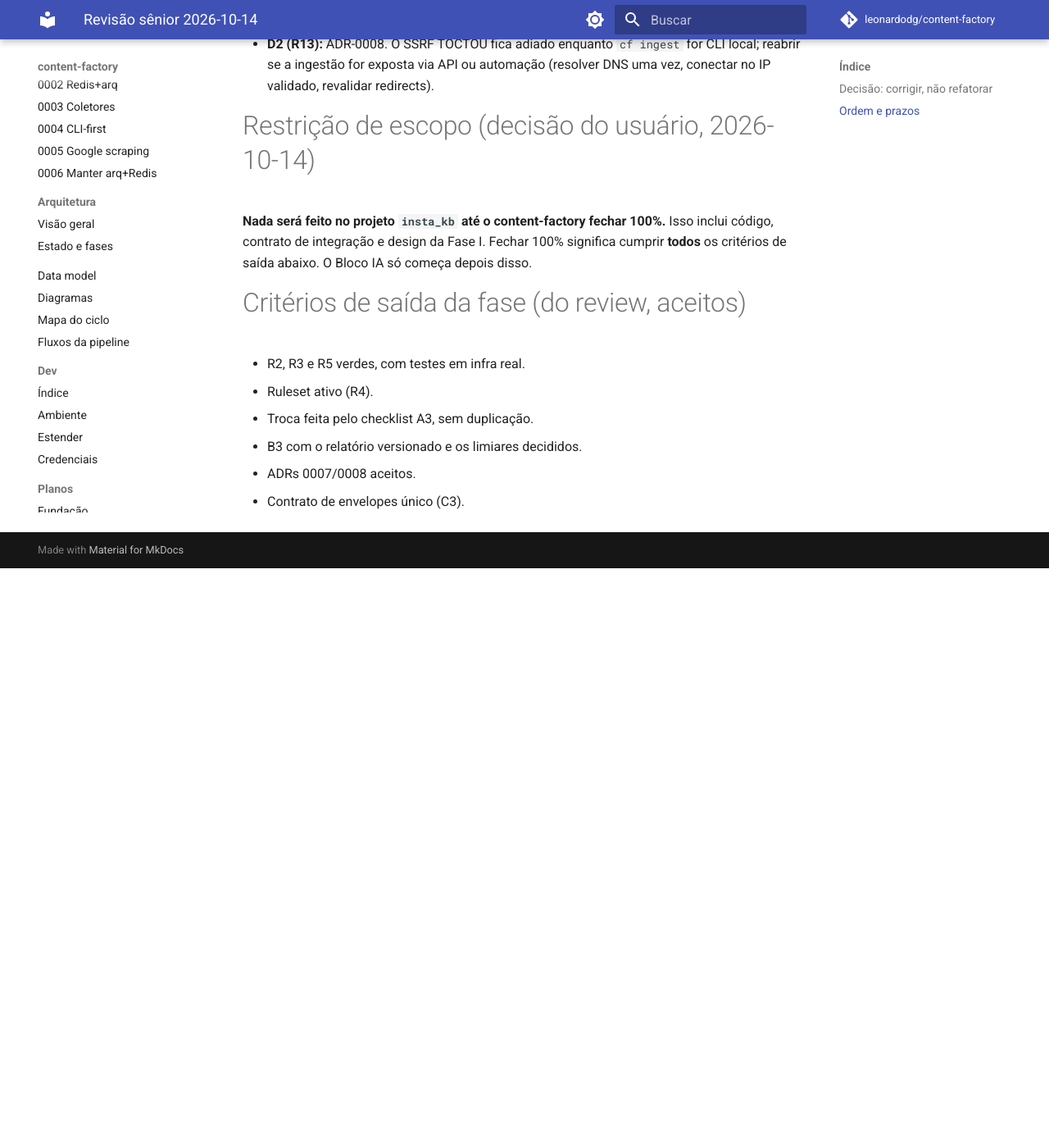
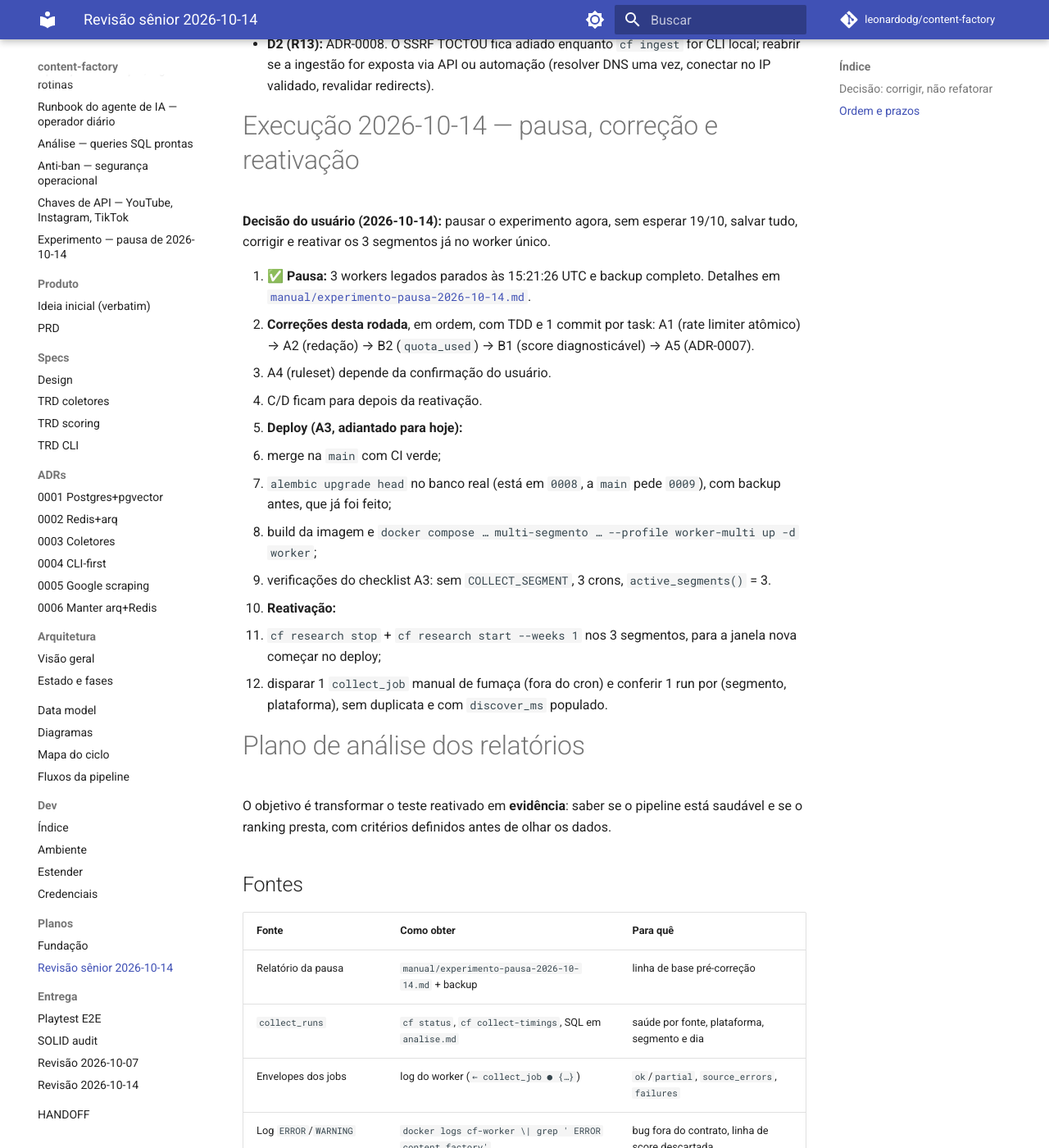
Before and after one commit to leonardodg/content-factory, an MkDocs documentation site: the page built from docs/ai-plans/2026-10-14-content-factory-revisao-senior.md, in a window 1280 px wide and 1400 px high, scrolled down 6781 px. Shown: the whole window at 82% size. Built offline with MkDocs 1.6.1 and Material for MkDocs 9.7.7, drawn with Linux system fonts in a browser that asks for light colours; comment, search, counter and statistics services are not loaded; before the commit the page ends 7474 px from its top, so only the background shows below that; some of the changed text lies outside the part shown.

Commit message:
docs: pausa do experimento (backup + resultados) e plano de execução/análise
Experimento pausado 2026-10-14 15:21:26 UTC por decisão do usuário; backup
local completo (dump validado, CSVs, logs, Redis, metadados). Relatório só
com agregados. Plano: escopo desta rodada (A1, A2, B2, B1, A5 + deploy A3 +
reativação com campanhas novas) e plano de análise dos relatórios
(fontes, cadência D0/diário/D+3/D+7, perguntas, limiares propostos).

Co-Authored-By: Claude Opus 5.5 <noreply@anthropic.com>
Claude-Session: https://claude.ai/code/session_01MukVk9tmY1SbNMkib7uHyt

```diff
--- a/docs/ai-plans/2026-10-14-content-factory-revisao-senior.md
+++ b/docs/ai-plans/2026-10-14-content-factory-revisao-senior.md
@@ -278,6 +278,94 @@ mesmo cenário pela CLI e pelo worker produz os mesmos campos.
   for CLI local; reabrir se a ingestão for exposta via API ou automação
   (resolver DNS uma vez, conectar no IP validado, revalidar redirects).
 
+# Execução 2026-10-14 — pausa, correção e reativação
+
+**Decisão do usuário (2026-10-14):** pausar o experimento agora, sem
+esperar 19/10, salvar tudo, corrigir e reativar os 3 segmentos já no worker
+único.
+
+1. ✅ **Pausa:** 3 workers legados parados às 15:21:26 UTC e backup
+   completo. Detalhes em
+   [`manual/experimento-pausa-2026-10-14.md`](../manual/experimento-pausa-2026-10-14.md).
+2. **Correções desta rodada**, em ordem, com TDD e 1 commit por task:
+   A1 (rate limiter atômico) → A2 (redação) → B2 (`quota_used`) → B1
+   (score diagnosticável) → A5 (ADR-0007).
+   - A4 (ruleset) depende da confirmação do usuário.
+   - C/D ficam para depois da reativação.
+3. **Deploy (A3, adiantado para hoje):**
+   - merge na `main` com CI verde;
+   - `alembic upgrade head` no banco real (está em `0008`, a `main` pede
+     `0009`), com backup antes, que já foi feito;
+   - build da imagem e `docker compose … multi-segmento … --profile
+     worker-multi up -d worker`;
+   - verificações do checklist A3: sem `COLLECT_SEGMENT`, 3 crons,
+     `active_segments()` = 3.
+4. **Reativação:**
+   - `cf research stop` + `cf research start --weeks 1` nos 3 segmentos,
+     para a janela nova começar no deploy;
+   - disparar 1 `collect_job` manual de fumaça (fora do cron) e conferir 1
+     run por (segmento, plataforma), sem duplicata e com `discover_ms`
+     populado.
+
+# Plano de análise dos relatórios
+
+O objetivo é transformar o teste reativado em **evidência**: saber se o
+pipeline está saudável e se o ranking presta, com critérios definidos antes
+de olhar os dados.
+
+## Fontes
+
+| Fonte | Como obter | Para quê |
+| --- | --- | --- |
+| Relatório da pausa | `manual/experimento-pausa-2026-10-14.md` + backup | linha de base pré-correção |
+| `collect_runs` | `cf status`, `cf collect-timings`, SQL em `analise.md` | saúde por fonte, plataforma, segmento e dia |
+| Envelopes dos jobs | log do worker (`← collect_job ● {…}`) | `ok`/`partial`, `source_errors`, `failures` |
+| Log `ERROR`/`WARNING` | `docker logs cf-worker \| grep ' ERROR content_factory'` | bug fora do contrato, linha de score descartada |
+| `video_metrics` / `video_scores` | SQL + `cf score-sample` / `cf score-correlation` | cobertura, estabilidade, ranking |
+| Redis `cf:cb:*`, `cf:rl:*` | `redis-cli --scan` | breaker aberto, janela de cota |
+
+## Cadência
+
+| Quando | Análise | Saída |
+| --- | --- | --- |
+| **D0 (deploy)** | fumaça: 1 run por (segmento, plataforma), sem duplicata, `discover_ms`/`persist_ms`/`quota_used` preenchidos, nenhum `ERROR` inesperado | ok/não ok no HANDOFF |
+| **Diário (após o collect das 20:00)** | ok/failed/blocked por coletor e fonte; `source_errors` do research; breakers abertos; `ERROR` no log | 1 linha por dia em `manual/experimento-reativado.md` |
+| **D+3** | cobertura de métricas (views, 2 snapshots); duração por plataforma comparada à linha de base; comparar o research que gravou com o que falhou | tabela de cobertura + nota |
+| **D+7 (fim da janela)** | validação do ranking B3 completa: estabilidade, ablação, sensibilidade, concordância humana, utilidade; anotação manual via `score-sample` | `manual/validacao-ranking.md` com veredito contra os limiares |
+
+## Perguntas que cada relatório responde
+
+1. **Coleta saudável?**
+   - por plataforma: % `ok` e erros por código;
+   - `rate_limited`/`blocked` sem causa externa é bug ou limite mal
+     calibrado.
+2. **Research útil?**
+   - `web_found`/`trends_found` por dia;
+   - quantos vídeos vieram **só** da busca social por keyword
+     (`video_segments.discovery_source`);
+   - a fase social roda mesmo com o Trends caindo?
+3. **Re-medição funciona?** % de vídeos com 2 ou mais snapshots e
+   intervalo médio entre eles.
+4. **Score diagnosticável?** `failures` do score com zeros esperados;
+   qualquer `data_error` vira investigação.
+5. **Ranking presta?** Os critérios do B3, com os limiares abaixo, fixados
+   **antes** de D+7.
+
+## Limiares (propostos; o usuário aprova antes de D+7)
+
+| Critério | Limiar proposto |
+| --- | --- |
+| Runs `ok` por plataforma ativa (YouTube, web, Instagram) | ≥ 90% |
+| Research com pelo menos 1 fonte ok por dia | 100% dos dias |
+| Cobertura de `views` (YouTube) | ≥ 80% |
+| Vídeos com 2 snapshots após D+3 | ≥ 60% |
+| Estabilidade do ranking (Spearman entre scores consecutivos) | ≥ 0,7 |
+| Concordância humana (Spearman) | ≥ 0,5 |
+| Utilidade no top-20 (anotação) | ≥ 60% |
+
+Fora do limiar: abrir achado no `REVISAO_*` com evidência. Não ajustar
+pesos sem passar pelo B3.
+
 # Restrição de escopo (decisão do usuário, 2026-10-14)
 
 **Nada será feito no projeto `insta_kb` até o content-factory fechar 100%.**
--- /dev/null
+++ b/docs/manual/experimento-pausa-2026-10-14.md
@@ -0,0 +1,98 @@
+# Experimento — pausa de 2026-10-14
+
+O experimento de 7 dias (3 workers legados, 1 por segmento, imagem
+pré-concorrência) foi **pausado antes do prazo**, por decisão do usuário, em
+**2026-10-14 15:21:26 UTC (12:21 BRT)**. O objetivo foi aplicar as correções
+da [revisão sênior](../REVISAO_2026-10-14.md) e reativar o teste real dos 3
+segmentos já no worker único multi-segmento. Os 3 containers estavam
+ociosos na parada (`j_ongoing=0`, último job às 12:00 UTC) e saíram com
+código 0.
+
+## Backup (local, fora do repositório)
+
+`~/backups/content-factory/2026-10-14-experimento-pausa/`, com permissão `700`:
+
+| Pasta | Conteúdo |
+| --- | --- |
+| `db/contentfactory.dump` | `pg_dump -Fc` completo (validado com `pg_restore --list`: 18 tabelas com dados) |
+| `csv/` | todas as tabelas de `public` em CSV |
+| `logs/` | `docker logs --timestamps` dos 3 workers, do Postgres e do Redis |
+| `redis/` | chaves com TTL por banco + `dump.rdb` |
+| `meta/` | imagens e IDs dos containers, commit da `main`, versão do alembic, compose usados |
+
+Logs e dump **não** vão para o git: podem conter dados de terceiros e
+mensagens de bibliotecas não redigidas (ver R3 da revisão).
+
+Restaurar em um Postgres **descartável**:
+`pg_restore -d <db> --no-owner db/contentfactory.dump`.
+
+## Janela e volume
+
+| Segmento | Primeira run (UTC) | Última run (UTC) | Runs | Vídeos únicos | Plataformas com vídeo |
+| --- | --- | --- | --- | --- | --- |
+| resina-artesanal | 2026-10-13 11:00 | 2026-10-14 12:00 | 21 | 12 | 2 |
+| sabonetes-artesanais | 2026-10-13 11:00 | 2026-10-14 12:00 | 15 | 13 | 3 |
+| velas-artesanais | 2026-10-13 16:50 | 2026-10-14 12:00 | 13 | 11 | 3 |
+
+São cerca de 1,5 dia de coleta. Cada um dos 3 segmentos ficou com
+**36 vídeos únicos**.
+
+## Por coletor
+
+| Segmento | Coletor | Status | Runs | Found | Inserted | Updated |
+| --- | --- | --- | --- | --- | --- | --- |
+| resina | instagram | ok | 6 | 0 | 0 | 0 |
+| resina | tiktok | failed (`auth_expired`) | 3 | 0 | 0 | 0 |
+| resina | web | ok | 6 | 18 | 9 | 9 |
+| resina | youtube | ok | 6 | 18 | 3 | 15 |
+| sabonetes | instagram | ok | 4 | 12 | 3 | 9 |
+| sabonetes | tiktok | failed (`auth_expired`) | 3 | 0 | 0 | 0 |
+| sabonetes | web | ok | 4 | 12 | 5 | 7 |
+| sabonetes | youtube | ok | 4 | 12 | 5 | 7 |
+| velas | instagram | ok | 4 | 12 | 0 | 12 |
+| velas | tiktok | failed (`auth_expired`) | 1 | 0 | 0 | 0 |
+| velas | web | ok | 4 | 12 | 5 | 7 |
+| velas | youtube | ok | 4 | 12 | 3 | 9 |
+
+## Métricas e score
+
+| Plataforma | Snapshots | Vídeos | Snapshots com views |
+| --- | --- | --- | --- |
+| youtube | 42 | 11 | 42 (100%) |
+| instagram | 24 | 6 | 0 (a Graph API não expõe views de terceiros) |
+
+| Segmento | Scores | Vídeos pontuados | Média | Scores com `velocity` |
+| --- | --- | --- | --- | --- |
+| resina-artesanal | 68 | 12 | 30,1 | 21 |
+| sabonetes-artesanais | 79 | 13 | 33,2 | 11 |
+| velas-artesanais | 69 | 11 | 29,2 | 9 |
+
+## O que o período mostrou
+
+- **O research nunca gravou nada.** Não há nenhuma run `research:*` e
+  `keyword_signals` está vazia. O `research_job` abortou nos 3 segmentos
+  nos 2 dias:
+  - dia 13: Trends HTTP 400 (`UpstreamChanged`);
+  - dia 14: DNS indisponível (`NetworkError`).
+
+  O código antigo abortava o segmento inteiro; o código novo segue com as
+  fontes que responderem (PR #10).
+- **Cada worker legado tinha a própria janela `cf:rl:youtube`** (Redis
+  db1/2/3). A cota real do YouTube podia ser consumida 3×; o worker único
+  usa uma janela compartilhada.
+- **Restart do S.O. (13/10 ~21:49 BRT):** o Redis demorou a resolver, os
+  workers retentaram (`5 retries remaining…`) e se recuperaram sozinhos.
+- **TikTok:** 100% `auth_expired`, porque `TIKTOK_MS_TOKEN` está vazio por
+  design.
+- **Instagram:** sem views para terceiros e com fallback de mídia própria
+  (gate #10). Por isso a `velocity` só sai para YouTube.
+- **Volume pequeno demais para validar o ranking (B3):** a validação
+  empírica fica para depois da reativação, com a janela nova completa.
+
+## Reativação
+
+Ver o plano
+[`ai-plans/2026-10-14-content-factory-revisao-senior.md`](../ai-plans/2026-10-14-content-factory-revisao-senior.md)
+(§ Execução 2026-10-14). As campanhas antigas, que terminariam em
+2026-10-20 02:25 UTC, são encerradas, e novas campanhas de 7 dias começam
+no momento da reativação, para que a janela do teste novo fique limpa.
--- a/mkdocs.yml
+++ b/mkdocs.yml
@@ -42,6 +42,7 @@ nav:
       - manual/analise.md
       - manual/anti-ban.md
       - manual/chaves-api.md
+      - manual/experimento-pausa-2026-10-14.md
   - Produto:
       - Ideia inicial (verbatim): produto/ideia-inicial.md
       - PRD: produto/prd.md
```
